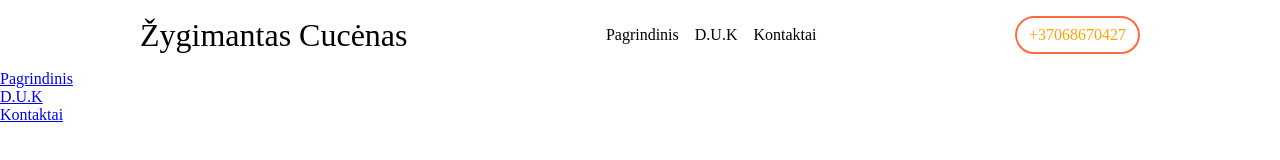
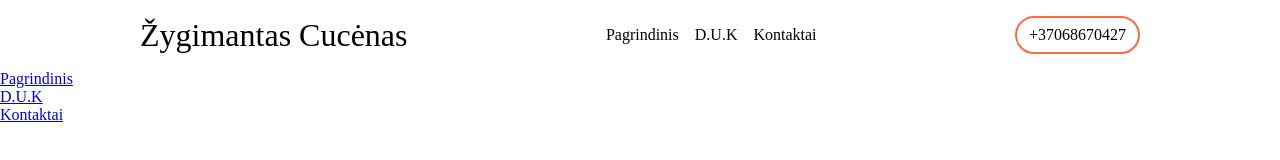
Before and after one commit to Cecenas/Iamjunior-paskaitos, a plain HTML site: page About.html in a window 1280 px wide. Drawn offline with Linux system fonts and the light colour scheme.

Commit message:
Update top-navigation.css
Pakeiciau spalva

```diff
--- a/top-navigation.css
+++ b/top-navigation.css
@@ -1,7 +1,7 @@
 :root {
     --primary-color: #ff6a3e;
     --menu-item-border-color: yellow;
-    --contact-btn-color: orange;
+    --contact-btn-color: orange-ligdt;
     --contactact-btn-border-height: 2px;
     --gap: 16px;
 }
```
